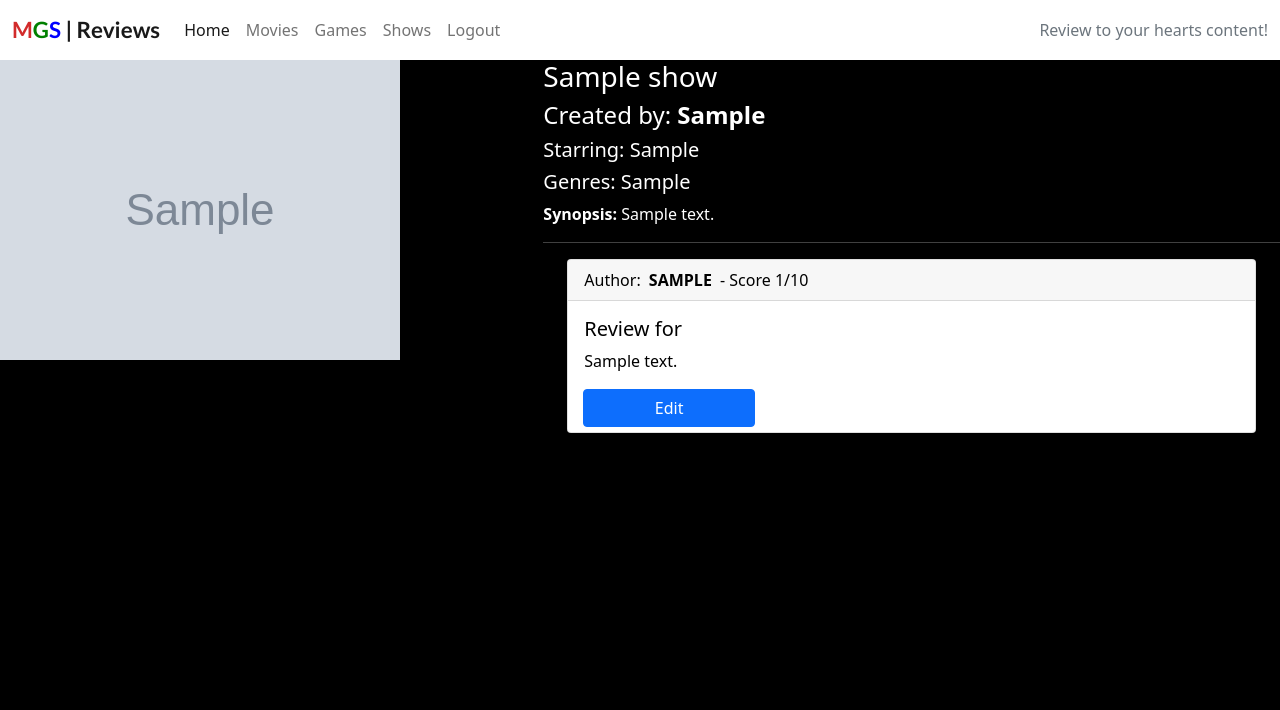
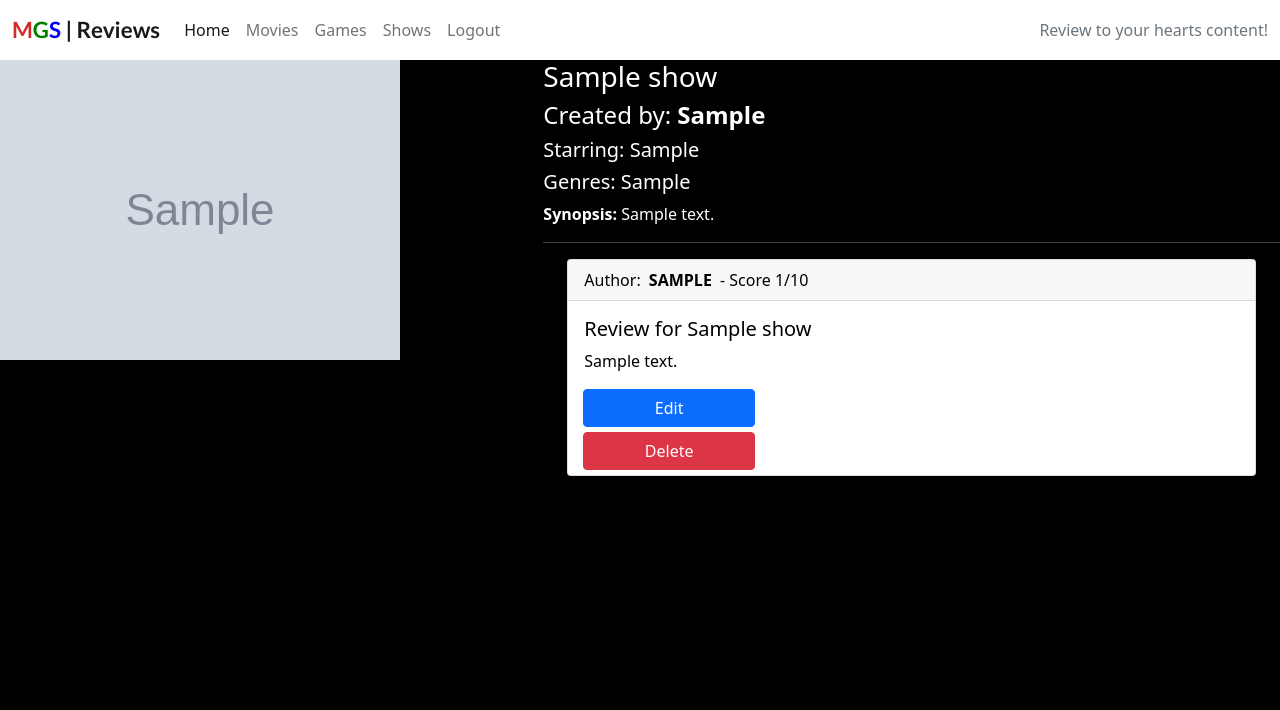
Before and after one commit to ShaneCDev/mgsreviews, a Django app: a page that uses templates/show_detail.html in a window 1280 px wide. Shown: the top 710 px of the page. Run offline with Django 3.2, Linux system fonts and the light colour scheme; a user stored in the database is signed in; tables that the repository leaves empty hold one stand-in row (values such as "Sample post"); grey boxes marked "Sample" are stand-in pictures.

Commit message:
added delete functionality now after deleting a review the user is returned to the page they were just on

```diff
--- a/movies/views.py
+++ b/movies/views.py
@@ -203,5 +203,15 @@
 
 def delete_review(request, id):
     review = get_object_or_404(Review, id=id)
+    if review.media_type == 'movie':
+        slug = review.movie.slug
+        rev_url = reverse('movie_detail', kwargs={'slug': slug})
+    elif review.media_type == 'game':
+        slug = review.game.slug
+        rev_url = reverse('game_detail', kwargs={'slug': slug})
+    elif review.media_type == 'show':
+        slug = review.show.slug
+        rev_url = reverse('show_detail', kwargs={'slug': slug})
+    print(rev_url)
     review.delete()
-    return redirect('/')
+    return redirect(rev_url)
--- a/templates/show_detail.html
+++ b/templates/show_detail.html
@@ -23,14 +23,35 @@
                 <div class="card text-bg-light mb-3 w-100">
                     <div class="card-header text-color">Author: <span class="author">{{ review.author }}</span> <span>- Score {{ review.stars }}/10</span></div>
                     <div class="card-body">
-                        <h5 class="card-title text-color">Review for {{ movie.title }}</h5>
+                        <h5 class="card-title text-color">Review for {{ show.title }}</h5>
                         <p class="card-text text-color">{{ review.comment }}</p>
                     </div>
                     {% if user == review.author %}
                     <a href="{% url 'edit_review' media_type='show' slug=show.slug id=review.id %}" class="btn btn-primary w-25" style="margin-left: 15px; margin-bottom: 5px;">Edit</a>
+                    <button type="button" class="btn btn-danger w-25" data-bs-toggle="modal" data-bs-target="#modal-{{ review.id }}" style="margin-left: 15px; margin-bottom: 5px;">Delete</button>
                     {% endif %}
                 </div>
             </div>
+
+            <div id="modal-{{ review.id }}" class="modal" tabindex="-1" role="dialog">
+                <div class="modal-dialog" role="document">
+                  <div class="modal-content">
+                    <div class="modal-header">
+                      <h5 class="modal-title" style="color: black;">Are you sure you want to delete this review?</h5>
+                      <button type="button" class="btn-close" data-bs-dismiss="modal" aria-label="Close"></button>
+                    </div>
+                    <div class="modal-body">
+                      <p style="color: black;">This action cannot be undone.</p>
+                    </div>
+                    <div class="modal-footer">
+                      <a href="{% url 'delete_review' id=review.id %}" class="btn btn-danger">Delete</a>
+                      <button type="button" class="btn btn-secondary" data-bs-dismiss="modal">Close</button>
+                    </div>
+                  </div>
+                </div>
+            </div>
+
+
             {% empty %}
             <div class="row">
                 <p>No reviews for this show yet.</p>
```
Also changed, not shown: templates/game_detail.html (+21 -0 lines), templates/movie_detail.html (+4 -4 lines).
